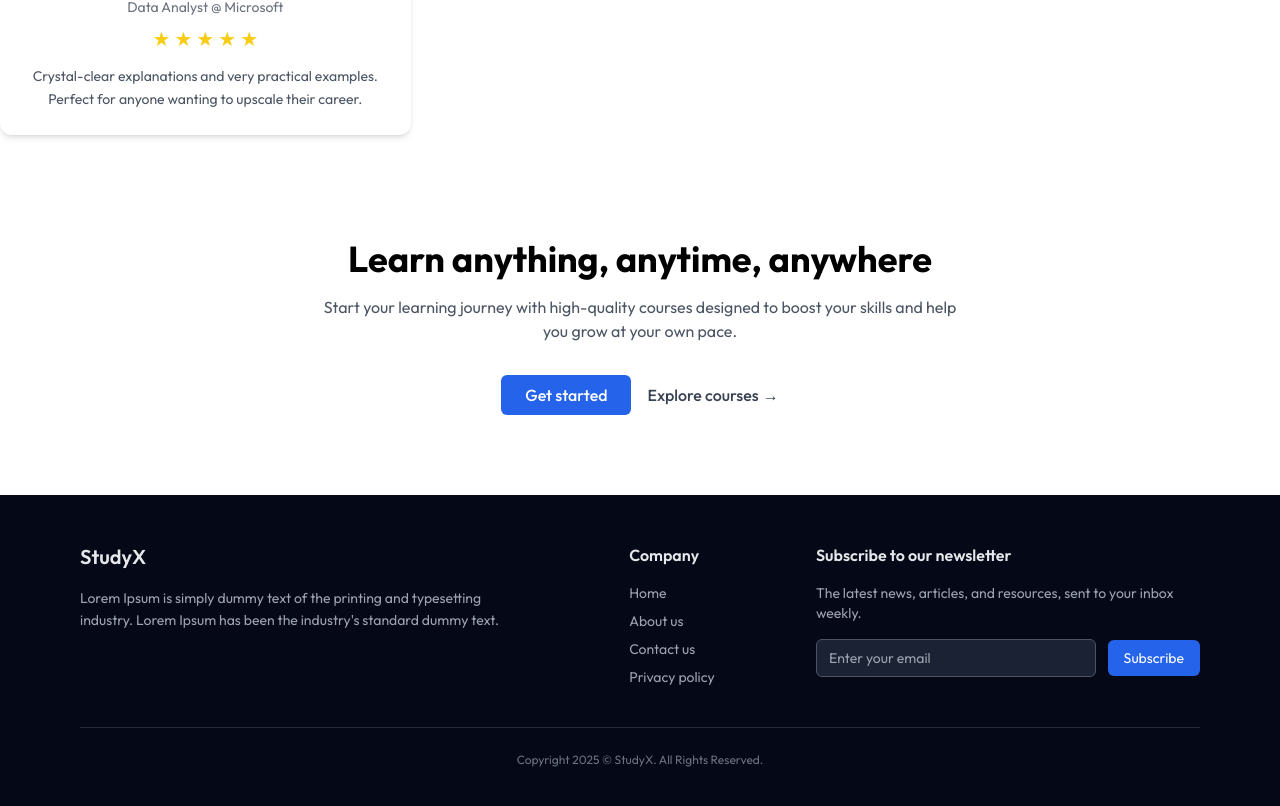
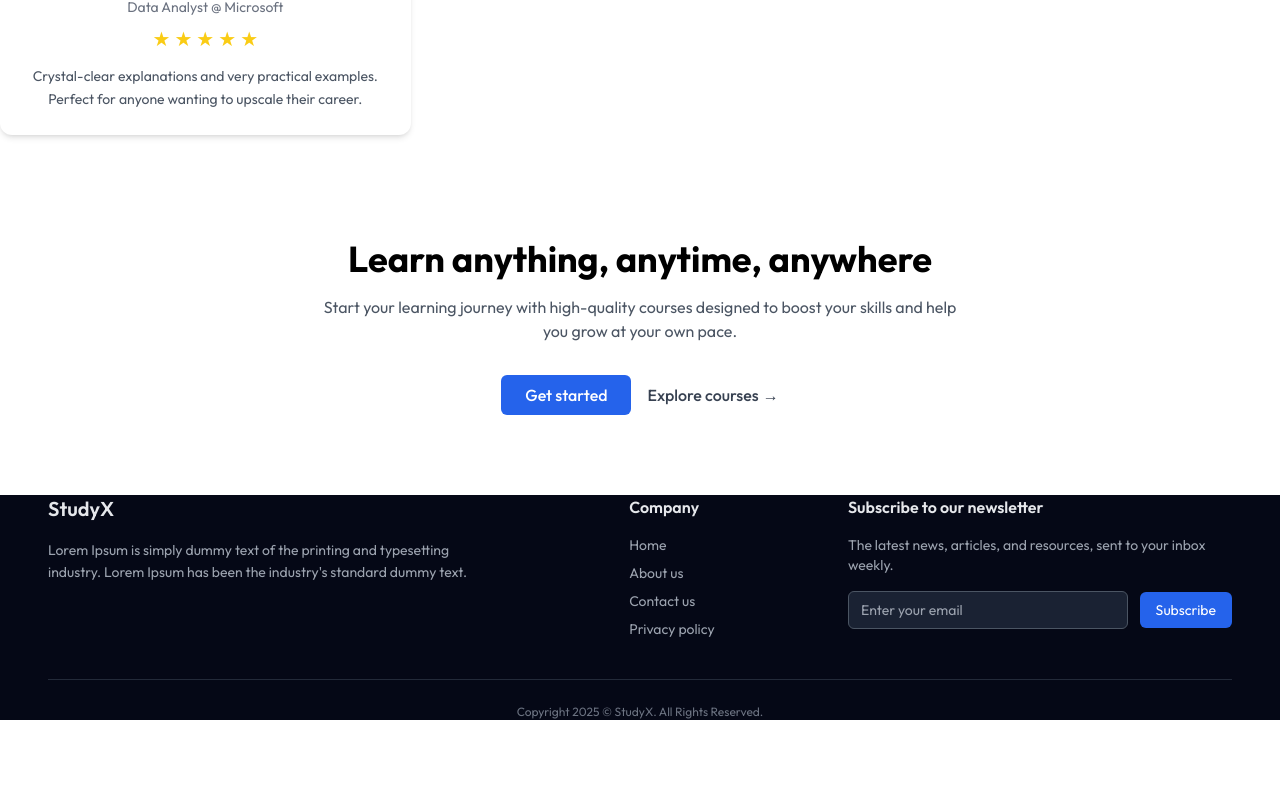
Before and after one commit to edward007-git/mern-lms, a React (Vite) app: page / in a window 1280 px wide. Shown: the part 1932-2738 px from the top of the page. After the commit the page ends 2652 px from the top, so only its background shows below. Built offline with nearby package versions, Linux system fonts and the light colour scheme; no server answers.

Commit message:
refactor(footer): update classNames and spacing for consistent UI alignment

```diff
--- a/src/Components/student/Footer.jsx
+++ b/src/Components/student/Footer.jsx
@@ -2,7 +2,7 @@ import React from "react";
 
 const Footer = () => {
   return (
-    <footer className="bg-[#050816] text-gray-200 px-6 md:px-20 py-12">
+    <footer className="bg-[#050816] text-gray-200 px-4 md:px-12 py-">
       <div className="max-w-7xl mx-auto">
 
         {/* ==== TOP SECTION ==== */}
```
